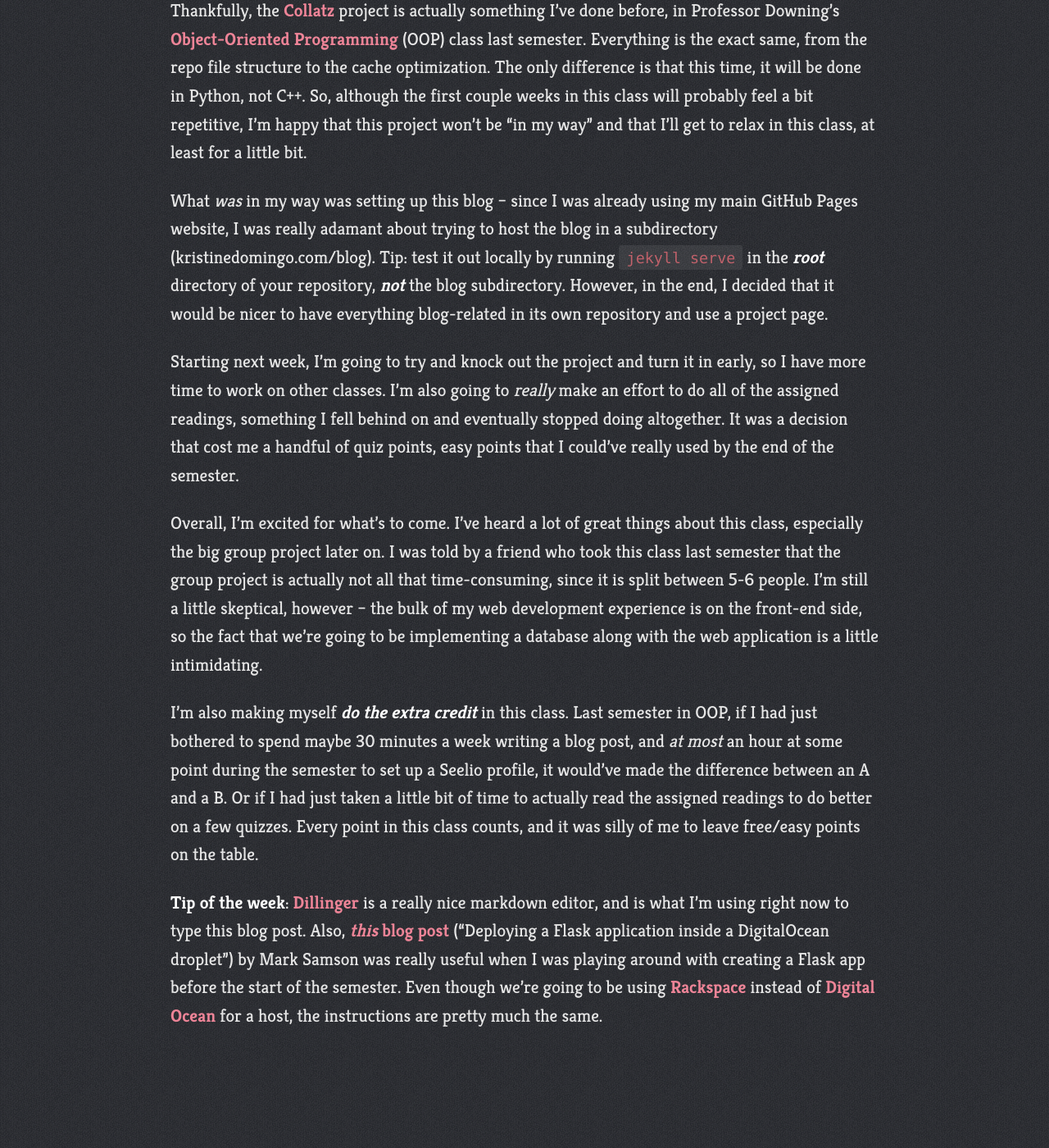
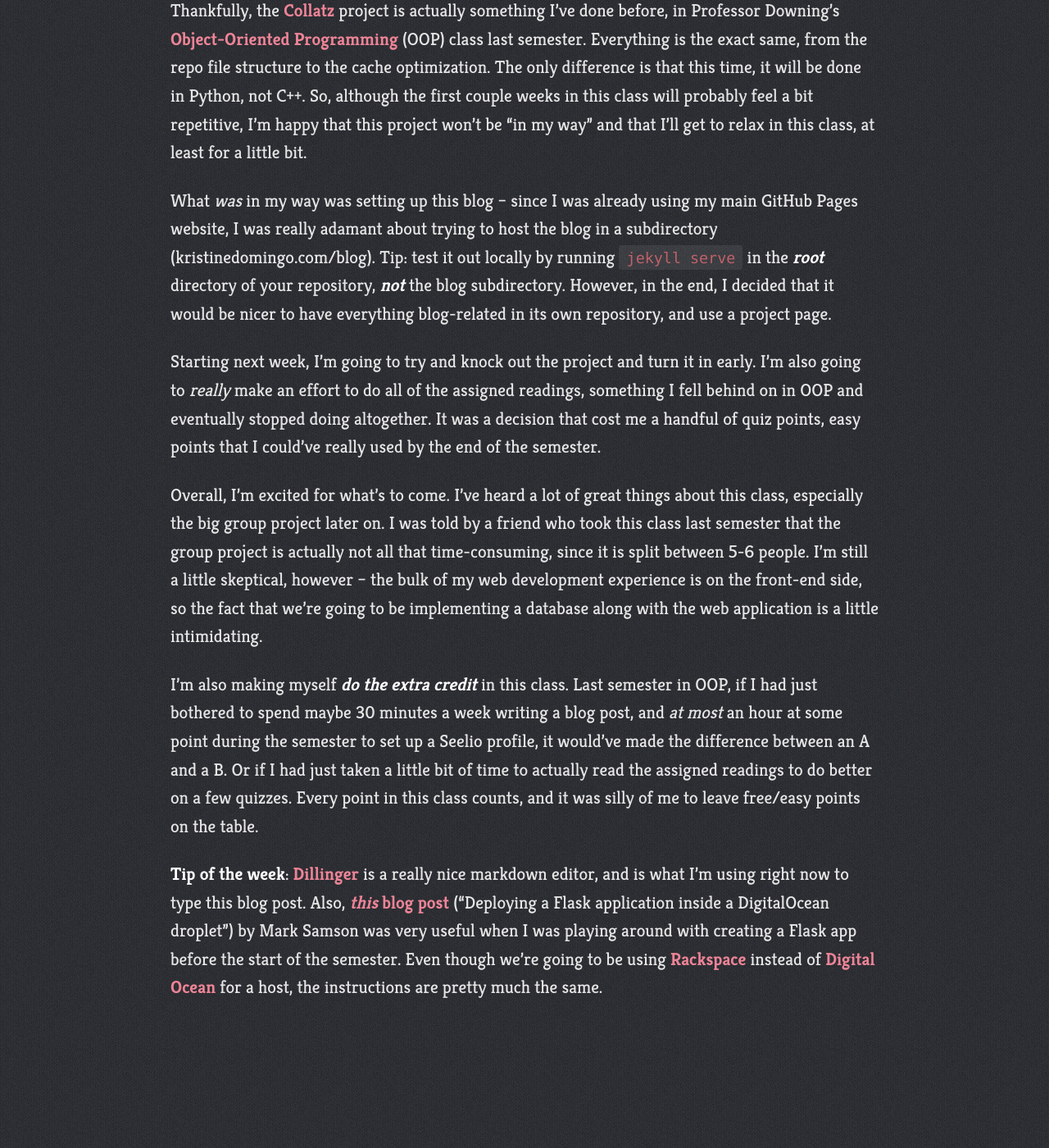
Before and after one commit to kristinedomingo/cs373-blog, a Jekyll site: the page built from _posts/2016-01-23-week-1.md, in a window 1280 px wide and 1400 px high, scrolled down 553 px. Shown: the whole window at 82% size. Built offline with Jekyll 4.4.1, drawn with Linux system fonts in a browser that asks for light colours; Markdown is read by kramdown in place of the engine named in the settings; after the commit the page ends 1919 px from its top, so only the background shows below that.

Commit message:
Revised first blog post

```diff
--- a/_posts/2016-01-23-week-1.md
+++ b/_posts/2016-01-23-week-1.md
@@ -19,14 +19,13 @@ my main GitHub Pages website, I was really adamant about trying to host
 the blog in a subdirectory (kristinedomingo.com/blog). Tip: test it out locally
 by running `jekyll serve` in the **_root_** directory of your repository, **_not_**
 the blog subdirectory. However, in the end, I decided that it would be nicer
-to have everything blog-related in its own repository and use a project page.
+to have everything blog-related in its own repository, and use a project page.
 
 Starting next week, I'm going to try and knock out the project and turn it in
-early, so I have more time to work on other classes. I'm also going to *really*
-make an effort to do all of the assigned readings, something I fell behind on
-and eventually stopped doing altogether. It was a decision that cost me a
-handful of quiz points, easy points that I could've really used by the end of
-the semester.
+early. I'm also going to *really* make an effort to do all of the assigned
+readings, something I fell behind on in OOP and eventually stopped doing
+altogether. It was a decision that cost me a handful of quiz points, easy points
+that I could've really used by the end of the semester.
 
 Overall, I'm excited for what's to come. I've heard a lot of great things about
 this class, especially the big group project later on. I was told by a friend
@@ -48,7 +47,7 @@ leave free/easy points on the table.
 editor, and is what I'm using right now to type this blog post. Also,
 [*this* blog post](http://blog.marksteve.com/deploy-a-flask-application-inside-a-digitalocean-droplet)
 ("Deploying a Flask application inside a DigitalOcean droplet") by Mark Samson
-was really useful when I was playing around with creating a Flask app before the
+was very useful when I was playing around with creating a Flask app before the
 start of the semester. Even though we're going to be using
 [Rackspace](https://www.rackspace.com/) instead of
 [Digital Ocean](https://www.digitalocean.com/) for a host, the instructions are
```
